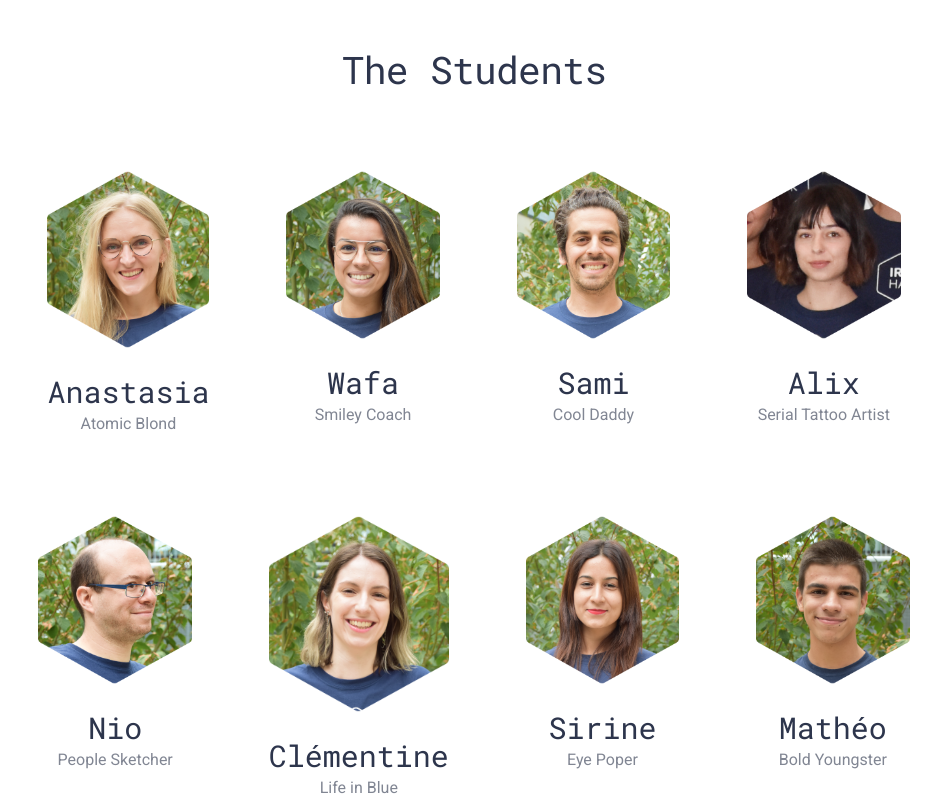
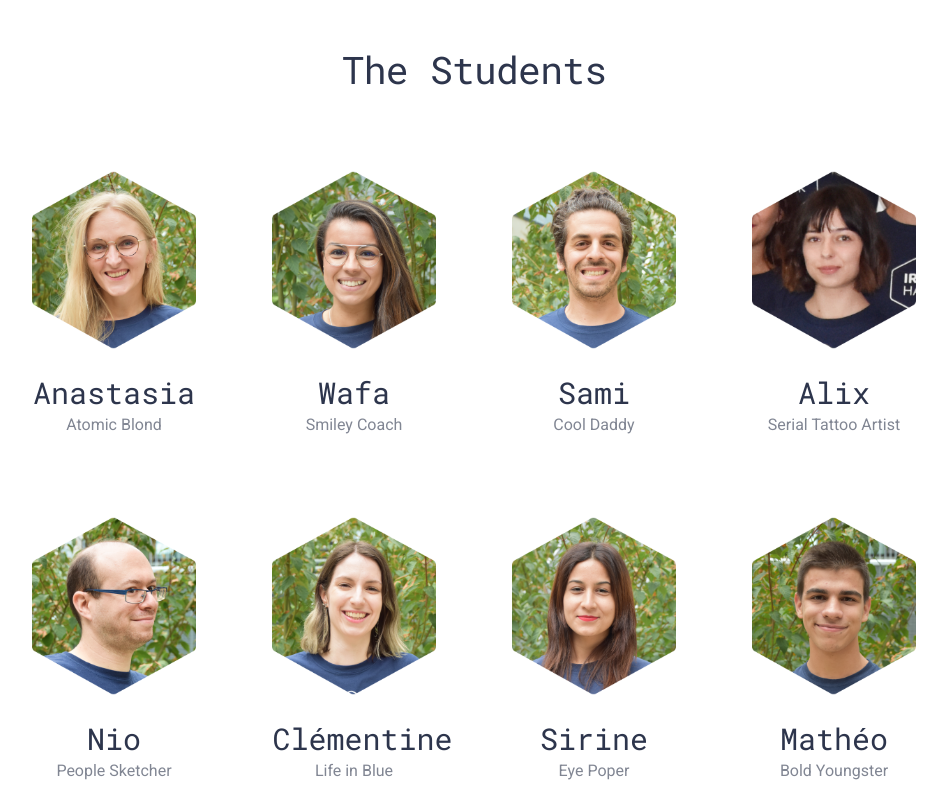
Before and after one commit to monifasol/design-squad-landing, a website: page index.html in a window 1280 px wide. Shown: the part 2240-3046 px from the top of the page, without its empty margins (166-1113 px from the left). Drawn offline with Linux system fonts and the light colour scheme.

Commit message:
flex box changed

```diff
--- a/index.html
+++ b/index.html
@@ -5,7 +5,7 @@
     <meta charset="utf-8">
     <title>Design Squad Landing</title>
     <meta content="description" name="Design Squad Landing">
-    <meta name="viewport" content="width=device-width, initial-scale=1.0, maximum-scale=1.0, user-scalable=0">
+    <meta name="viewport" content="width=device-width, initial-scale=1.0">
     <meta name="apple-mobile-web-app-capable" content="yes">
     <!-- <link rel="shortcut icon" type="image/gif" href="img/favicon.ico" /> -->
 
--- a/scss/_squad-min960.scss
+++ b/scss/_squad-min960.scss
@@ -72,7 +72,7 @@
 	    margin-top: 40px;
 
 	    .person {
-	      flex: 0 0 24%;
+        width: 25%;
 				.name {
 					font-size: 30px;
 					line-height: 35px;
```
Also changed, not shown: css/squad.css, css/squad.min.css.
